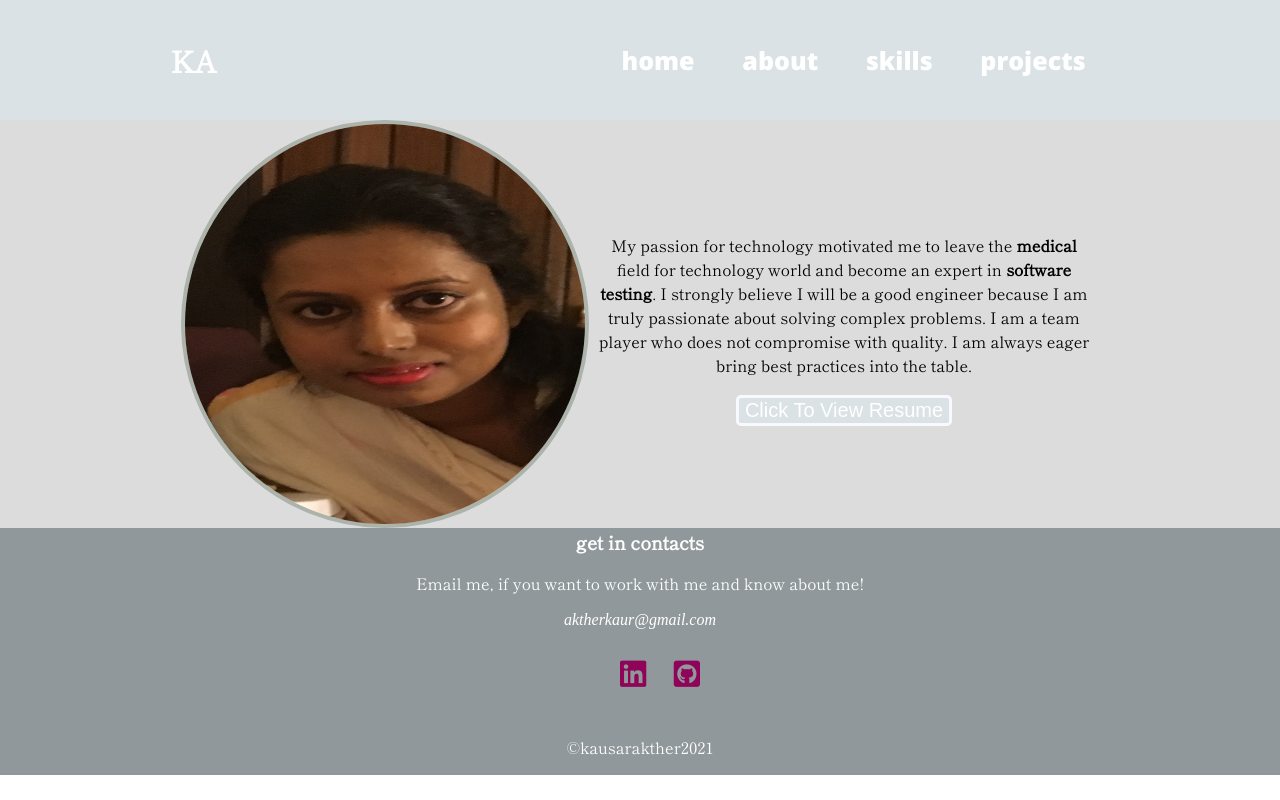
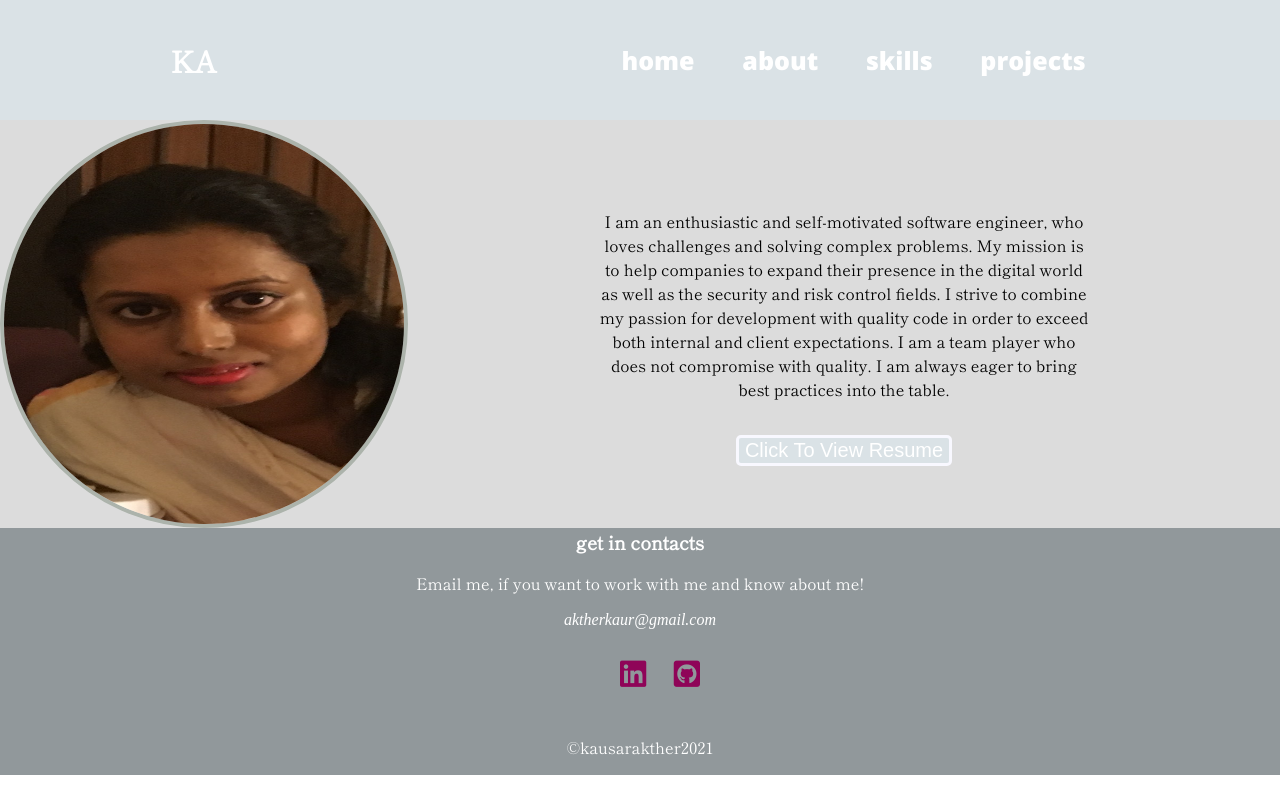
Before and after one commit to kakther/kausarakther-portfolio, a React (Create React App) app: page /about in a window 1280 px wide. Built offline with nearby package versions, Linux system fonts and the light colour scheme.

Commit message:
add project

```diff
--- a/src/components/About.js
+++ b/src/components/About.js
@@ -9,10 +9,7 @@ function About() {
             <img id='portfolio-picture' src={picture} />
             <div className="about">
                 <p>
-                    My passion for technology motivated me to leave the <strong>medical</strong> field for technology world
-                    and become an expert in <strong>software testing</strong>. I strongly believe I will be a good engineer because
-                    I am truly passionate about solving complex problems. I am a team player who does not compromise with
-                    quality. I am always eager bring best practices into the table.
+                    I am an enthusiastic and self-motivated software engineer, who loves challenges and solving complex problems. My mission is to help companies to expand their presence in the digital world as well as the security and risk control fields. I strive to combine my passion for development with quality code in order to exceed both internal and client expectations. I am a team player who does not compromise with quality. I am always eager to bring best practices into the table.
                 </p>
                 <br />
                 <a href='https://drive.google.com/file/d/1zc5oCjYIjFXh0EwwebQjMtK9mXPxVMDI/view?usp=sharing' rel="noreferrer" target="_blank">
--- a/src/components/Projects.js
+++ b/src/components/Projects.js
@@ -7,6 +7,34 @@ function Projects() {
             <p>Current and Previous Projects</p>
             <hr/>
             <ul className="projects-ul">
+
+                <li>
+                    <a href='https://zarafund.herokuapp.com/fund'><img src="https://i.imgur.com/642ADCD.png"/>
+                    </a>
+                    <h4>zarafund</h4>
+                    <div className='icon'>
+                    <ul className='icon-ul'>
+                    <li>
+                        <a href="https://zarafund.herokuapp.com/fund"><i class="fas fa-external-link-square-alt"></i></a>
+                    </li>
+                    <li >
+                        <a href="https://github.com/"><i class="fab fa-github-square"></i></a>
+                    </li>
+                    </ul>
+                    </div>
+                    <p > A full CRUD app that allows the user to add, edit, and delete orginations.</p>
+                    <ul className='lag'>
+                        <li>JS(EJS)</li>
+                        <li>Node.js</li>
+                        <li>Mongoose</li>
+                        <li>Express</li>
+                        <li>mongoDB</li>
+
+                    </ul>
+
+                </li>
+
+
                 <li>
                     <a href='https://peaceful-caverns-65474.herokuapp.com/'><img src="https://i.imgur.com/nrNrig1.png"/>
                     </a>
@@ -21,7 +49,9 @@ function Projects() {
                     </li>
                     </ul>
                     </div>
-                    <p >We created a full CRUD app that allows the user to add, edit, and delete songs from a playlist.</p>
+                    <p >
+                        We created a full CRUD app that allows the user to add, edit, and delete songs from their playlist. A Full-Stack CRUD SPA built with JS, React, Express, MongoDB, Mongoose and NodeJS. I had the pleasure of collaborating with Ryani Durham on this application.
+                    </p>
                     <ul className='lag'>
                         <li>JavaScript</li>
                         <li>React</li>
--- a/src/index.css
+++ b/src/index.css
@@ -88,20 +88,21 @@ body {
      width: 100%;
 }
 
-.about{
+.about {
   display: flex;
   box-sizing: border-box;
   padding: 40px 5px 30px 5px;
   display: flex;
   flex-direction: column;
   align-items: center;
+  margin: 0 auto;
+  width: 500px;
 
 
 }
 
-.about p{
-  margin: 0 auto;
-  width: 500px;
+.about{
+  align-items: center;
 }
 
 #resume-button{
@@ -110,6 +111,7 @@ body {
   border-radius: 5px;
   color: white;
   font-size: 20px;
+
 
 }
 
@@ -257,8 +259,14 @@ h3,p{
   object-fit: cover;
 }
 img{
-  border: 5px solid var(--sage);
+  border: 5px solid white;
 }
+
+img:hover{
+  box-shadow: 0 8px 16px 0 rgba(0,0,0,0.2);
+
+}
+
 .icon-ul{
   display: flex;
   width: 100px;
@@ -314,6 +322,7 @@ li{
 
 .footer-ul{
   display: flex;
+  justify-content: center;
   width: 80px;
   font-size: 30px;
   justify-content: space-between;
```
